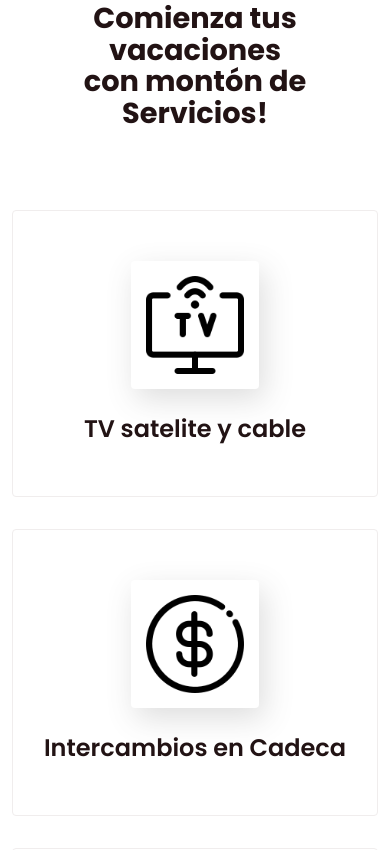
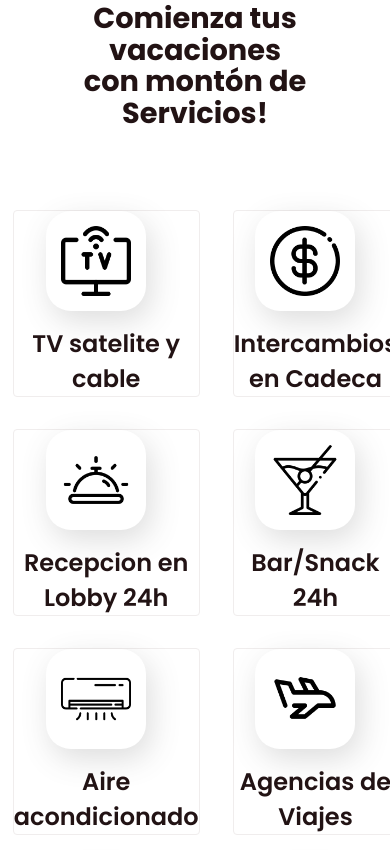
Before and after one commit to rafaeldavidmoreno/Destinos-Turisticos-B2B.github.io, a plain HTML site: page index.html in a window 390 px wide. Shown: the part 921-1771 px from the top of the page. Drawn offline with nearby package versions, Linux system fonts and the light colour scheme; a web font is replaced by a local one.

Commit message:
Update estilo.css

```diff
--- a/css/estilo.css
+++ b/css/estilo.css
@@ -501,4 +501,23 @@ section{
     .client-name{
         font-size: 25px;
     }
+    .row-items{
+        grid-template-columns: repeat(2, 1fr);
+        grid-auto-rows: minmax(50px, auto);
+        display: grid;
+        grid-gap: 1,5rem;
+        margin-top: 5rem;
+    }
+    .container-box{
+        padding: 0px 0px;
+        margin-right: 0px;
+        margin-left: 1px;
+    }
+    .container-img img{
+    max-width: 100px;
+    max-height: 100px;
+    border-radius: 25%;
+    margin-right: 20px;
+    vertical-align: middle;
+    }
 }
```
